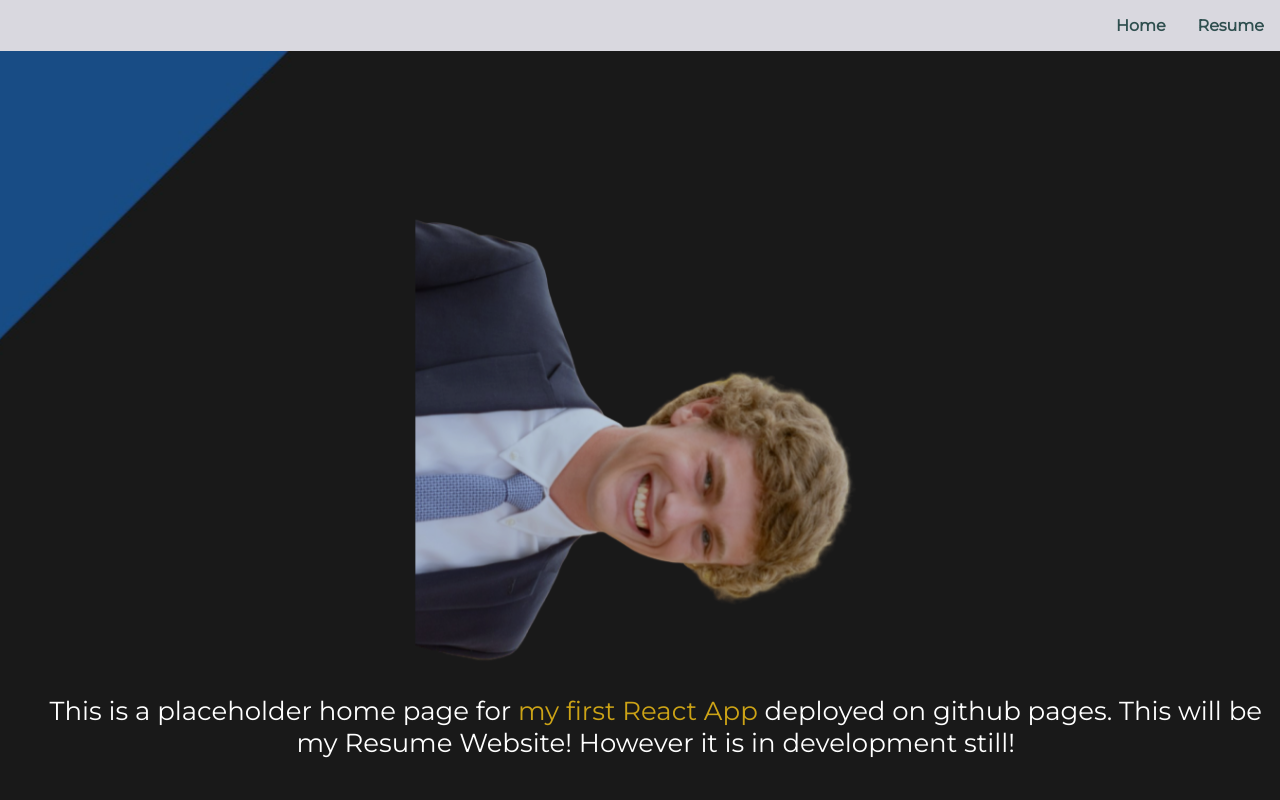
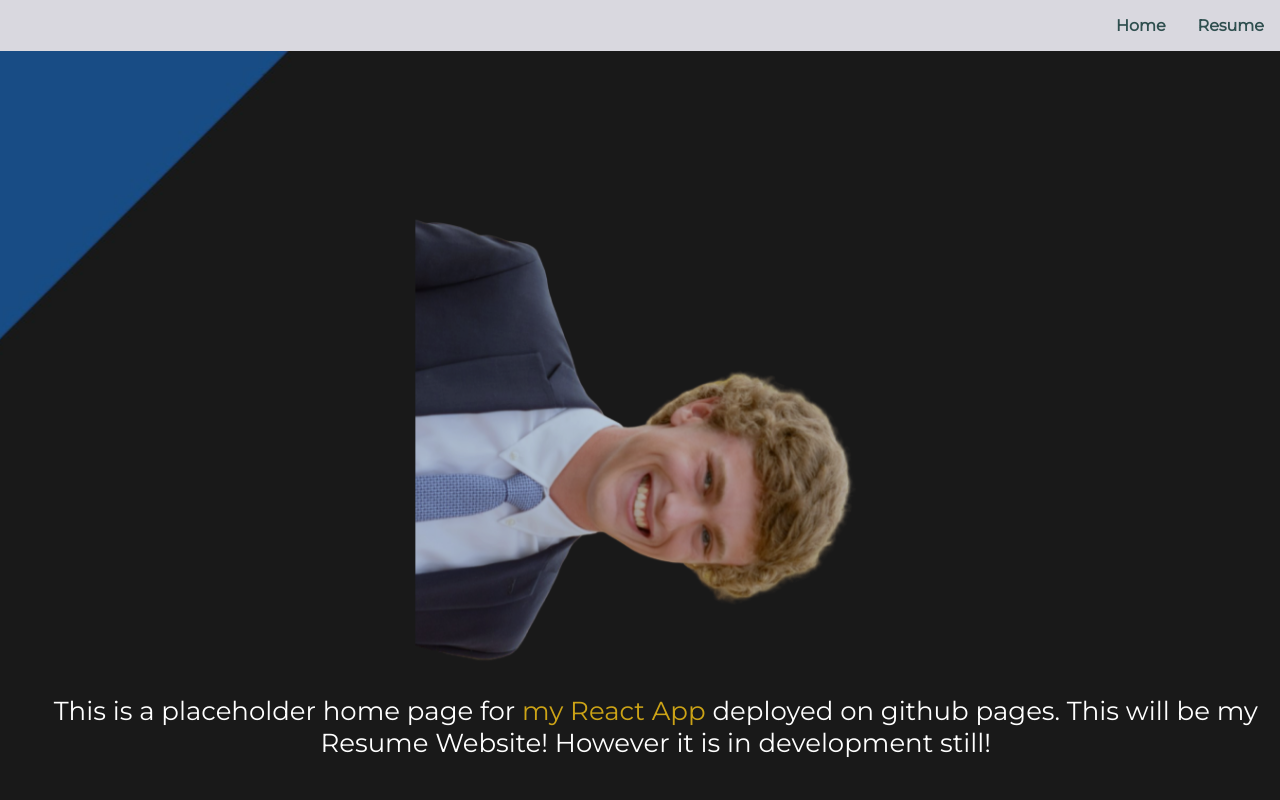
Before and after one commit to jingley/jrs-website, a React (Create React App) app: page / in a window 1280 px wide. Shown: the top 800 px of the page. Built offline with nearby package versions, Linux system fonts and the light colour scheme.

Commit message:
updated text on app page

```diff
--- a/src/Pages/Home/App.tsx
+++ b/src/Pages/Home/App.tsx
@@ -11,7 +11,7 @@ const App = () => {
             <header className="App-header">
             <img src={require('../../imgs/download-removebg-preview.png')} className="App-logo" alt="logo" />
             <p>
-                This is a placeholder home page for <span className="Standout-text">my first React App</span> deployed on github pages. This will be my Resume Website! However it is in development still!
+                This is a placeholder home page for <span className="Standout-text">my React App</span> deployed on github pages. This will be my Resume Website! However it is in development still!
             </p>
             </header>
         </div>
```
